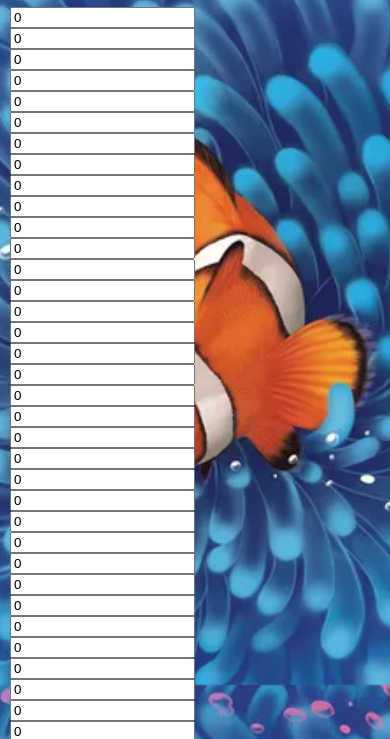
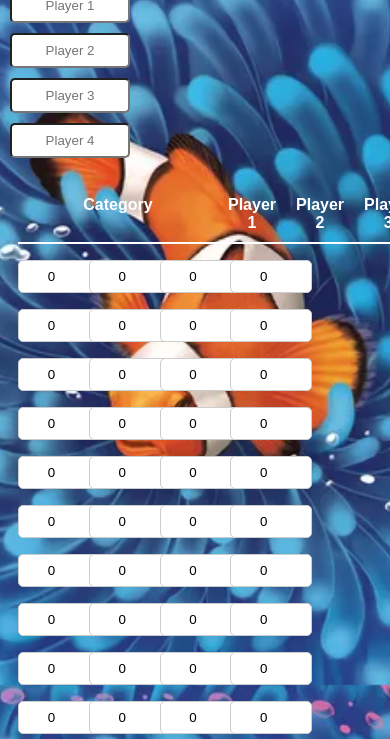
Before and after one commit to CrossDeHart/shallow-sea-scorepad, a plain HTML site: page index.html in a window 390 px wide. Shown: the part 159-898 px from the top of the page. Drawn offline with Linux system fonts and the light colour scheme.

Commit message:
Update styles.css

```diff
--- a/styles.css
+++ b/styles.css
@@ -6,7 +6,6 @@ body {
   display: flex;
   flex-direction: column;
   align-items: center;
-  justify-content: center;
   padding: 10px;
   height: 100vh;
 }
@@ -24,36 +23,56 @@ header {
   align-items: center;
 }
 
+.player-names {
+  display: flex;
+  justify-content: center;
+  gap: 20px;
+  margin-bottom: 20px;
+  width: 100%;
+}
+
+.player-names input {
+  width: 100px;
+  text-align: center;
+  border-radius: 5px;
+  padding: 8px;
+}
+
 #scoreboard {
-  display: grid;
-  grid-template-columns: auto repeat(4, 1fr); /* First column auto, then 4 equal-width columns for players */
-  gap: 10px;
-  padding: 10px;
   width: 100%;
-  margin-top: 20px;
+  display: block;
 }
 
 .table-header {
-  display: contents;
+  display: grid;
+  grid-template-columns: 200px repeat(4, 1fr); /* 200px for category column, then 4 columns for player scores */
+  padding: 8px;
+  text-align: center;
   font-weight: bold;
 }
 
 .table-header span {
+  padding: 10px;
+  border-bottom: 2px solid #fff;
+}
+
+.category-row {
+  display: grid;
+  grid-template-columns: 200px repeat(4, 1fr); /* Same layout as header */
   padding: 8px;
   text-align: center;
 }
 
-.card {
-  display: contents;
+.category-row span {
+  padding: 8px;
 }
 
-.card input {
+.category-row input {
   width: 100%;
   text-align: center;
+  padding: 8px;
   border-radius: 5px;
-  border: none;
-  padding: 8px;
-  background: rgba(255, 255, 255, 0.2);
+  border: 1px solid #ccc;
 }
 
 footer {
@@ -71,38 +90,17 @@ footer {
   padding: 8px;
 }
 
-.player-names {
-  display: flex;
-  justify-content: space-evenly;
-  width: 100%;
-  margin-bottom: 20px;
-}
-
-.player-names input {
-  width: 100px;
-  text-align: center;
-  border-radius: 5px;
-  border: none;
-  padding: 8px;
-}
-
-/* Responsive Adjustments */
 @media (max-width: 600px) {
-  #scoreboard {
-    grid-template-columns: auto repeat(4, 1fr); /* Ensure we keep columns even */
-  }
-
   .player-names {
     flex-direction: column;
     gap: 10px;
   }
 
-  .player-names input {
-    width: 80%;
+  .category-row {
+    grid-template-columns: 1fr 1fr 1fr 1fr 1fr;
   }
 
-  .card {
-    flex-direction: column;
-    align-items: center;
+  .category-row input {
+    width: 90%;
   }
 }
```
